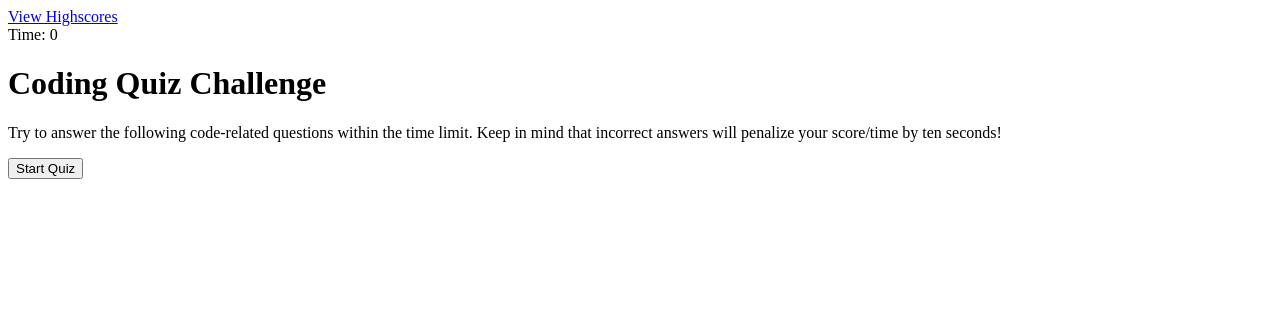
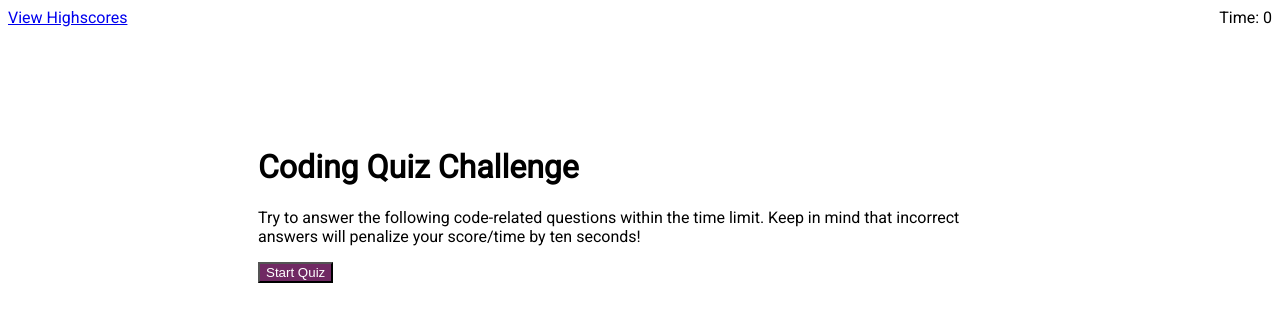
Before and after one commit to jdeschat/Code-Quiz, a plain HTML site: page index.html in a window 1280 px wide. Drawn offline with Linux system fonts and the light colour scheme.

Commit message:
added more styles

```diff
--- a/assets/css/style.css
+++ b/assets/css/style.css
@@ -1,3 +1,28 @@
+* {
+    box-sizing: border-box;
+}
+
+body {
+    font-family: 'Roboto', sans-serif;
+}
+
+.wrapper, .done {
+    display: flex;
+    justify-content: center;
+    align-items: center;
+    align-content: center;
+    margin: 100px 250px;
+}
+
+.btn {
+    background-color: rgb(112, 41, 99);
+    color: white;
+}
+
+.row {
+    display: flex;
+    justify-content: space-between;
+}
 
 .hideQuestion {
     display: none;
@@ -10,9 +35,12 @@ ol {
 ol li {
     border: 1px solid black;
     margin: 5px;
-    background-color: rgba(124, 41, 124, 0.712);
+    padding: 5px;
+    color: white;
+    background-color: rgb(112, 41, 99);
     width: 250px;
     border-radius: 10px;
+    font-size: 15px;
 
 }
 
--- a/assets/js/script.js
+++ b/assets/js/script.js
@@ -172,15 +172,18 @@ if (window.location.pathname === "/Users/joelledeschatelets/Desktop/Challenges/c
 
     // Clear HighScores
     var clearBtn = document.getElementById("clearHighScores");
-    clearBtn.addEventListener("click", clearScores);
-    function clearScores() {
-        localStorage.setItem("highScores", JSON.stringify([]));
-        // TODO: clear the lists of high scores on the screen
+    var goBack = document.getElementById("goBack")
+    if (!startBtn === null) {
+        clearBtn.addEventListener("click", clearScores);
+        function clearScores() {
+            localStorage.setItem("highScores", JSON.stringify([]));
+            // TODO: clear the lists of high scores on the screen
+            scoreBoard = [];
+        }
 
+        goBack.addEventListener("click", startQuiz);
     }
 
-
-    // Done game page END
 
     // Start quiz start
     var startBtn = document.getElementById("startBtn");
--- a/index.html
+++ b/index.html
@@ -5,15 +5,20 @@
     <meta charset="UTF-8">
     <meta http-equiv="X-UA-Compatible" content="IE=edge">
     <meta name="viewport" content="width=device-width, initial-scale=1.0">
+    <link rel="preconnect" href="https://fonts.googleapis.com">
+    <link rel="preconnect" href="https://fonts.gstatic.com" crossorigin>
+    <link href="https://fonts.googleapis.com/css2?family=Roboto&display=swap" rel="stylesheet">
     <title>Coding Quiz</title>
 
     <link rel="stylesheet" href="./assets/css/style.css">
 </head>
 
 <body>
-    <div class="scores"><a href="highscores.html">View Highscores</a></div>
+    <div class=row>
+        <div class="scores"><a href="highscores.html">View Highscores</a></div>
 
-    <div class="timer">Time: <span id="time">0</span></div>
+        <div class="timer">Time: <span id="time">0</span></div>
+    </div>
 
     <div class="wrapper">
         <div id="start-quiz" class="start">
```
Also changed, not shown: highscores.html (+1 -0 lines).
